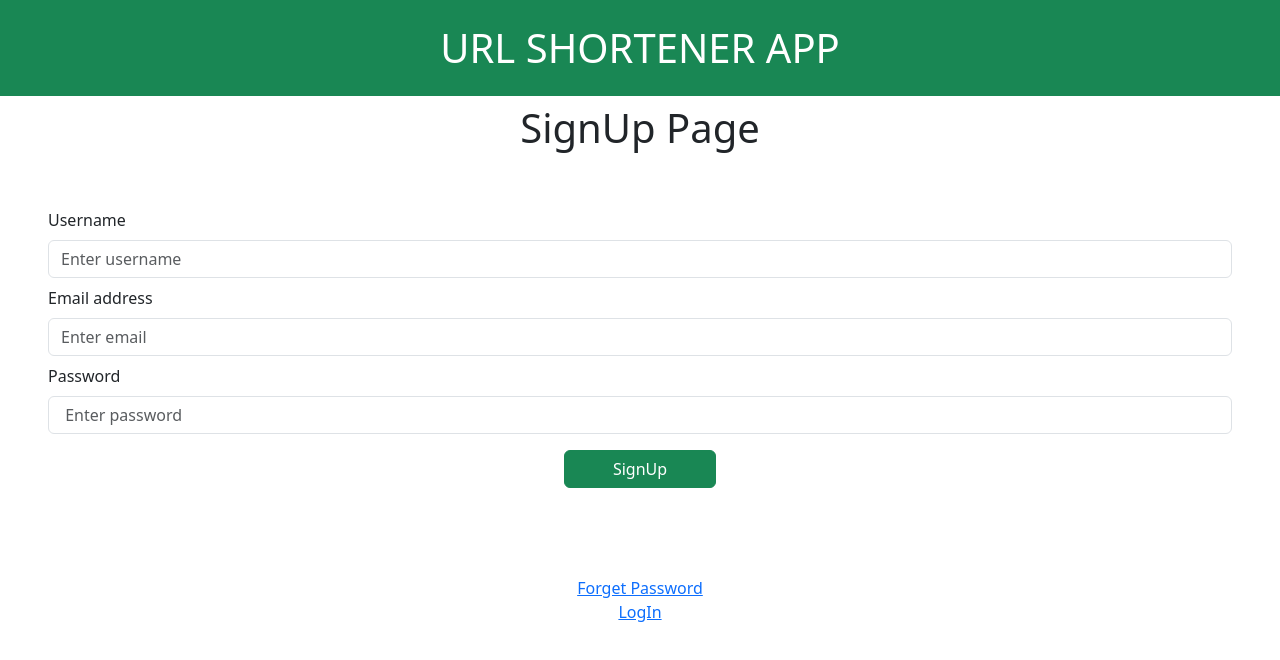
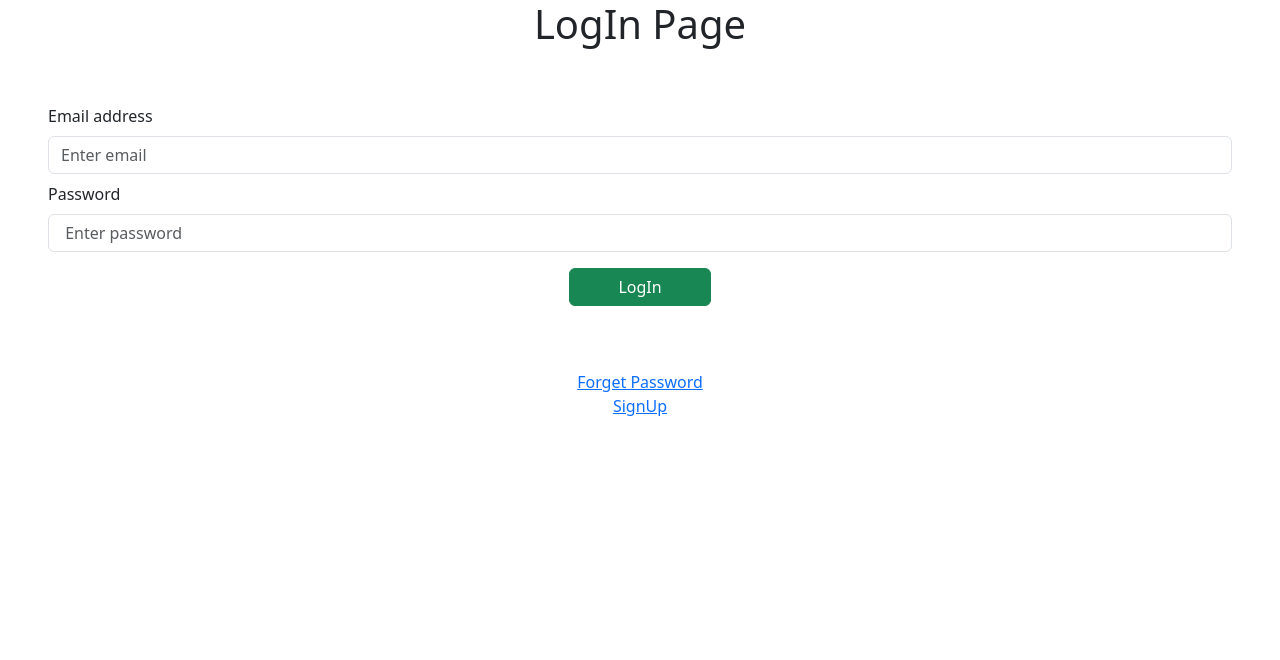
Before and after one commit to Abdulwasim-S/url-shortener, a React (Create React App) app: page / in a window 1280 px wide. Shown: the top 660 px of the page. Built offline with nearby package versions, Linux system fonts and the light colour scheme.

Commit message:
loginpage

```diff
--- a/src/App.js
+++ b/src/App.js
@@ -12,7 +12,9 @@
   return (
     <div className="App">
       <Routes exact path = "/">
-        <Route path = "/" element={<SignUpPage/>}/>
+        <Route path='/' element={<LoginPage/>}/>
+        <Route path = "/signup" element={<SignUpPage/>}/>
+        <Route path = "/login" element={<LoginPage/>}/>
         <Route path='/activation' element={<ActivatePage/>}></Route>
         <Route path='/checkmail' element={<CheckMail/>}/>
         <Route path='/forgetpassword' element={<Forgetpassword/>}/>
```
